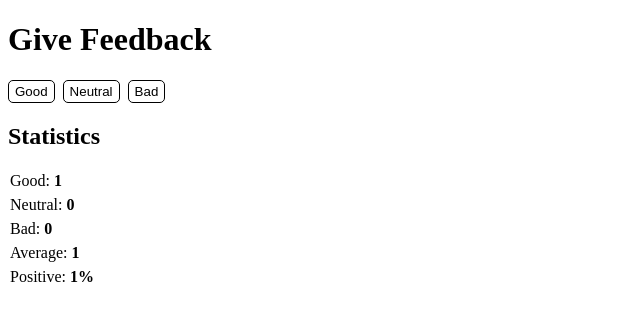
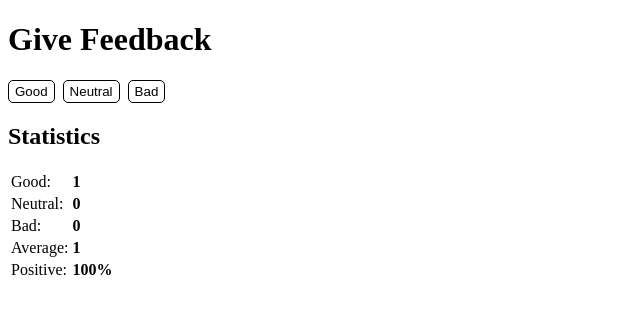
Before and after one commit to SidorovaMaria/MOOC-Full-Stack-, a React (Vite) app in the folder Part1/unicafe/: page / in a window 1280 px wide. Both pictures are taken after a click on the button "Good". Shown: the top 320 px of the page, without its empty margins (0-640 px from the left). Built offline with nearby package versions, Linux system fonts and the light colour scheme.

Commit message:
unicafe step 6

```diff
--- a/Part1/unicafe/src/App.jsx
+++ b/Part1/unicafe/src/App.jsx
@@ -33,9 +33,10 @@ const Button = (props) => {
 };
 const StatisticLine = ({ text, value }) => {
   return (
-    <p style={{ fontWeight: "500", margin: "2px" }}>
-      {text} <span style={{ fontWeight: "bold" }}>{value}</span>
-    </p>
+    <tr style={{ fontWeight: "500", margin: "2px" }}>
+      <td>{text}</td>
+      <td style={{ fontWeight: "bold" }}>{value}</td>
+    </tr>
   );
 };
 
@@ -47,12 +48,19 @@ const Statistics = ({ total, score, good, bad, neutral }) => {
   }
   return (
     <>
+      <table>
+        <tbody>
           <StatisticLine text="Good:" value={good} />
           <StatisticLine text="Neutral:" value={neutral} />
           <StatisticLine text="Bad:" value={bad} />
           <StatisticLine text="Average:" value={score / total || 0} />
 
-      <StatisticLine text="Positive:" value={good / total + "%" || 0} />
+          <StatisticLine
+            text="Positive:"
+            value={(good / total) * 100 + "%" || 0}
+          />
+        </tbody>
+      </table>
     </>
   );
 };
@@ -101,25 +109,17 @@ const App = () => {
         />
       </div>
       <h2>Statistics</h2>
-      <div style={{ display: "flex", gap: "2px", flexDirection: "column" }}>
+      <div
+        style={{ display: "flex", gap: "2px", flexDirection: "column" }}
+      ></div>
+
       <Statistics
         total={total}
         score={score}
         good={good}
         bad={bad}
         neutral={neutral}
-        >
-          <p style={{ fontWeight: "500", margin: "2px" }}>
-            Neutral: <span style={{ fontWeight: "bold" }}>{neutral}</span>
-          </p>
-          <p style={{ fontWeight: "500", margin: "2px" }}>
-            Bad: <span style={{ fontWeight: "bold" }}>{bad}</span>
-          </p>
-          <p style={{ fontWeight: "500", margin: "2px" }}>
-            All: <span style={{ fontWeight: "bold" }}>{total}</span>
-          </p>
-        </Statistics>
-      </div>
+      />
     </div>
   );
 };
```
Lines whose indentation alone changed are shown as unchanged.
